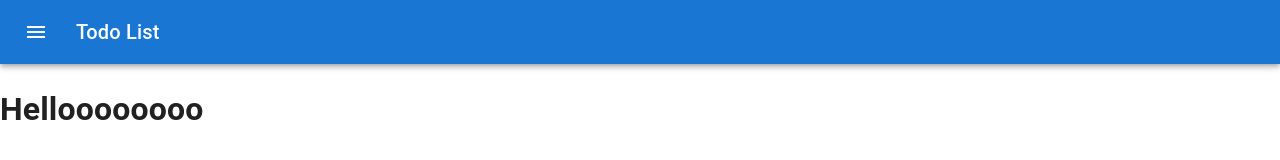
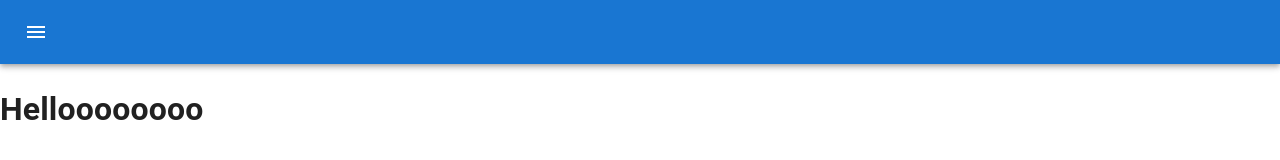
Before and after one commit to APHOMER/TODO-LIST-REACT, a React (Vite) app: page / in a window 1280 px wide. Shown: the top 160 px of the page. Built offline with nearby package versions, Linux system fonts and the light colour scheme.

Commit message:
removing topography

```diff
--- a/src/Navbar.jsx
+++ b/src/Navbar.jsx
@@ -20,9 +20,9 @@
           >
             <MenuIcon />
           </IconButton>
-          <Typography variant="h6" component="div" sx={{ flexGrow: 1 }}>
+          {/* <Typography variant="h6" component="div" sx={{ flexGrow: 1 }}>
             Todo List
-          </Typography>
+          </Typography> */}
           {/* <Button color="inherit">Login</Button> */}
         </Toolbar>
       </AppBar>
```
